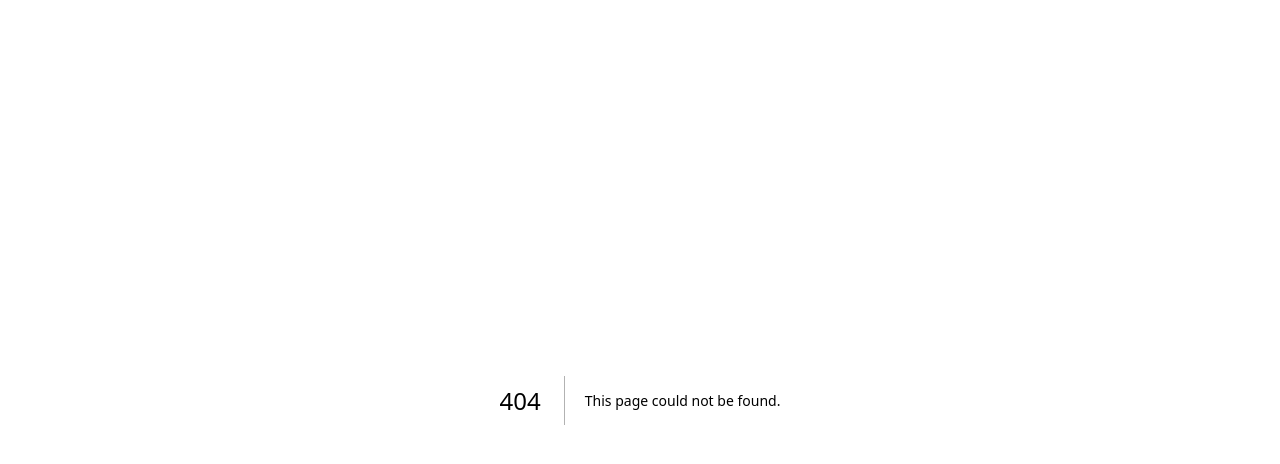
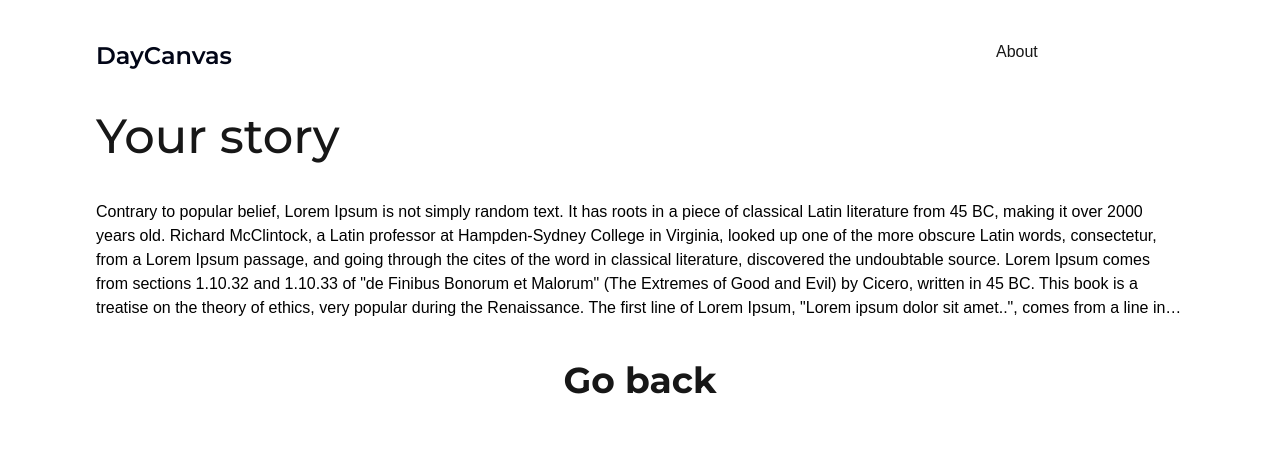
Before and after one commit to LeonardoLujan/daydreamers, a Next.js app: page /story in a window 1280 px wide. Before the commit this address had no page. Shown: the top 464 px of the page. Built offline with nearby package versions, Linux system fonts and the light colour scheme.

Commit message:
Your story

```diff
--- a/src/app/journal/page.tsx
+++ b/src/app/journal/page.tsx
@@ -1,9 +1,19 @@
-
+"use client"
 
 import Header from "@/components/header";
 import Main from "@/app/journal/main"
+import {useState} from 'react'
+import { useRouter } from 'next/navigation';
+
+export interface Entry {
+    isEntryActive: boolean;
+    onShowEntry: () => void;
+    unShowEntry: () => void;
+}
 
 export default function Profile() {
+    const router = useRouter();
+
 
 
     return(
@@ -25,6 +35,11 @@ export default function Profile() {
                     </div>
                     <div className="col-span-2  bg-white rounded-xl">
                         <Main/>
+                    </div>
+                    <div className="text-xl">
+                        <button onClick={() => router.push('/story')}>
+                            <div className="font-semibold bg-white rounded-xl">View your story</div>
+                        </button>
                     </div>
 
 
--- /dev/null
+++ b/src/app/story/page.tsx
@@ -0,0 +1,33 @@
+'use client'
+import { useRouter } from 'next/navigation';
+import Header from "@/components/header";
+
+export default function Story() {
+
+    const router = useRouter();
+    return(
+        <div>
+            <Header/>
+
+            <div className="font-display mx-24 font-medium text-5xl">
+                Your story
+
+            </div>
+
+            <div className="flex mx-24 my-10 justify-center bg-white rounded-xl">
+                <div className="text-black border-solid border-black line-clamp-5">
+                    Contrary to popular belief, Lorem Ipsum is not simply random text. It has roots in a piece of classical Latin literature from 45 BC, making it over 2000 years old. Richard McClintock, a Latin professor at Hampden-Sydney College in Virginia, looked up one of the more obscure Latin words, consectetur, from a Lorem Ipsum passage, and going through the cites of the word in classical literature, discovered the undoubtable source. Lorem Ipsum comes from sections 1.10.32 and 1.10.33 of "de Finibus Bonorum et Malorum" (The Extremes of Good and Evil) by Cicero, written in 45 BC. This book is a treatise on the theory of ethics, very popular during the Renaissance. The first line of Lorem Ipsum, "Lorem ipsum dolor sit amet..", comes from a line in section 1.10.32.
+                </div>
+            </div>
+
+            <div className="flex justify-center rounded-xl">
+                <button onClick={() => router.push('/journal')}>
+                    <div className="font-display bg-white text-4xl font-bold rounded-xl">
+                        Go back
+                    </div>
+                </button>
+            </div>
+
+        </div>
+    )
+}
--- a/src/components/header/titleDD.tsx
+++ b/src/components/header/titleDD.tsx
@@ -4,9 +4,9 @@
 export default function TitleDD() {
 
     return (
-        <h1 className="font-display text-slate-950 text-xl font-semibold">
+        <h1 className="font-display text-slate-950 text-2xl font-semibold">
 
-            DayDreamers
+            DayCanvas
 
         </h1>
 
```
